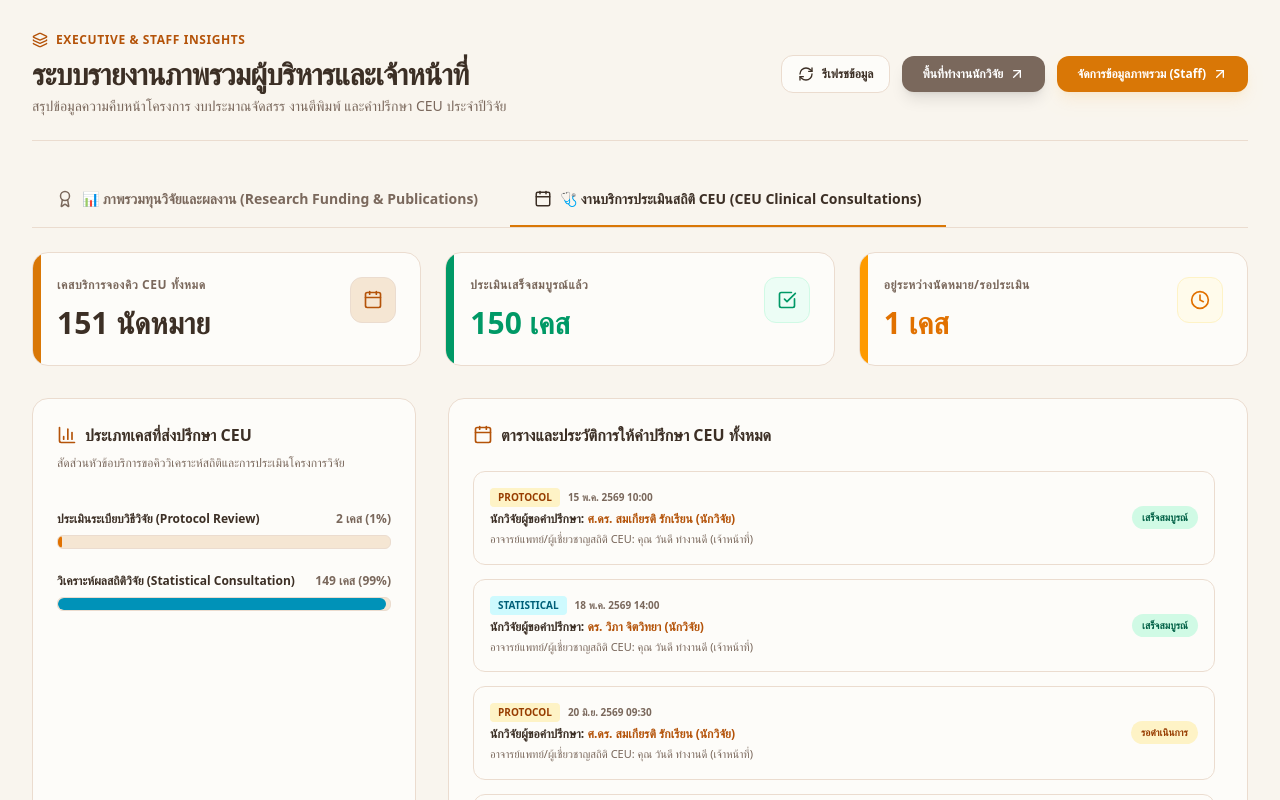
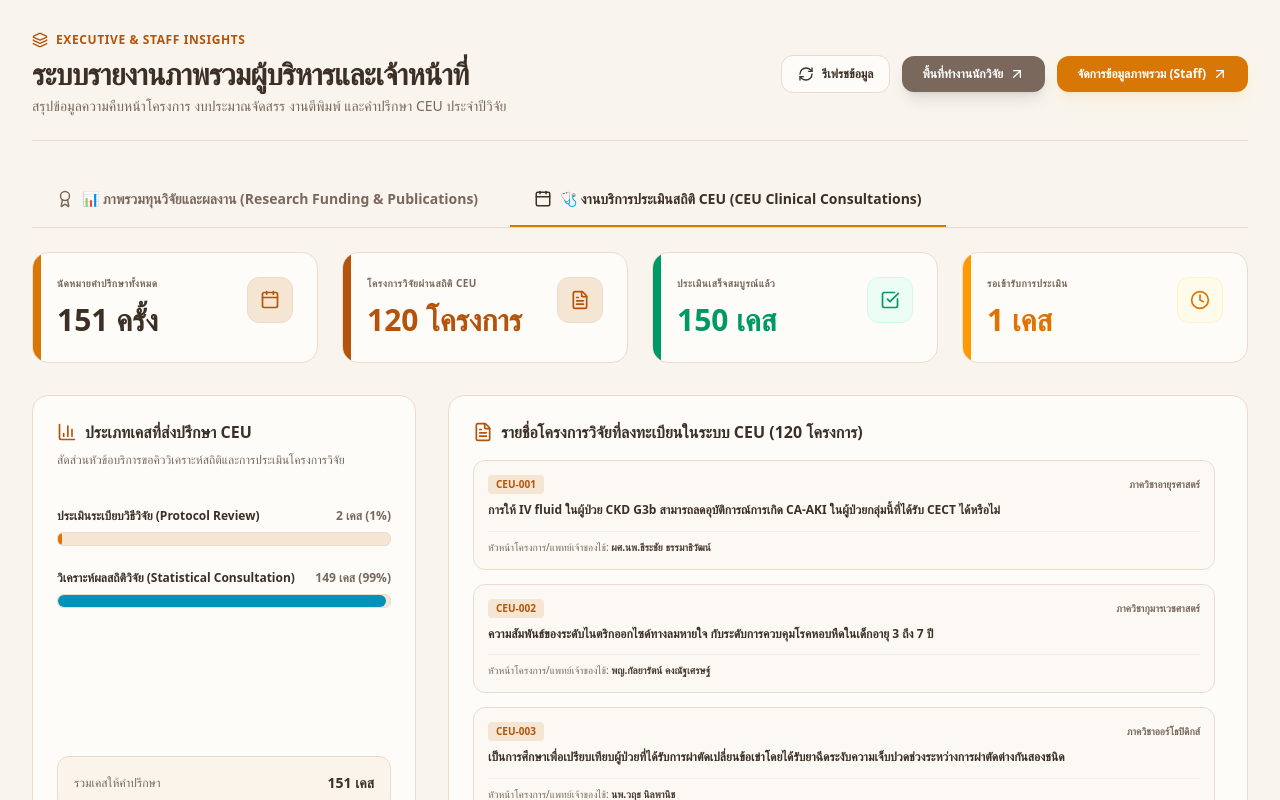
Before and after one commit to SolarXtr/iram-services, a Next.js app: page /dashboard in a window 1280 px wide. Both pictures are taken after a click on the button "🩺 งานบริการประเมินสถิติ CEU (CEU Clinical Consultations)". Shown: the top 800 px of the page. Built offline with nearby package versions, Linux system fonts and the light colour scheme.

Commit message:
Classify and separate CEU Consultation projects from Research Funding projects on Dashboard, Admin, and Workspace views

```diff
--- a/src/app/dashboard/page.tsx
+++ b/src/app/dashboard/page.tsx
@@ -28,6 +28,11 @@ interface Project {
   startDate: string;
   endDate: string;
   department?: string | null;
+  leaderId?: string;
+  leader?: {
+    name: string;
+    isDeleted?: boolean;
+  } | null;
 }
 
 interface Publication {
@@ -95,10 +100,14 @@ export default function ExecutiveDashboard() {
     return new Intl.NumberFormat('th-TH', { style: 'currency', currency: 'THB', maximumFractionDigits: 0 }).format(val);
   };
 
+  // Separate projects based on CEU imported vs manually proposed funding projects
+  const fundingProjects = projects.filter(p => !p.id.startsWith('CEU-'));
+  const ceuProjects = projects.filter(p => p.id.startsWith('CEU-'));
+
   // 1. Calculations for Summary Cards
-  const totalProjects = projects.length;
-  const totalBudgetInitial = projects.reduce((sum, p) => sum + p.budgetInitial, 0);
-  const totalBudgetSpent = projects.reduce((sum, p) => sum + p.budgetSpent, 0);
+  const totalProjects = fundingProjects.length;
+  const totalBudgetInitial = fundingProjects.reduce((sum, p) => sum + p.budgetInitial, 0);
+  const totalBudgetSpent = fundingProjects.reduce((sum, p) => sum + p.budgetSpent, 0);
 
   // Publications published this year
   const currentYear = new Date().getFullYear();
@@ -114,7 +123,7 @@ export default function ExecutiveDashboard() {
 
   // 2. Budget Chart Calculations (Initial vs Spent by Department)
   const deptBudgetMap: { [key: string]: { initial: number; spent: number } } = {};
-  projects.forEach(p => {
+  fundingProjects.forEach(p => {
     const dept = p.department || 'ทั่วไป/ไม่ระบุ';
     if (!deptBudgetMap[dept]) {
       deptBudgetMap[dept] = { initial: 0, spent: 0 };
@@ -150,11 +159,11 @@ export default function ExecutiveDashboard() {
 
   // 4. Project Status Counts
   const projectStatusCounts = {
-    PROPOSED: projects.filter(p => p.status === 'PROPOSED').length,
-    APPROVED: projects.filter(p => p.status === 'APPROVED').length,
-    ONGOING: projects.filter(p => p.status === 'ONGOING').length,
-    COMPLETED: projects.filter(p => p.status === 'COMPLETED').length,
-    TERMINATED: projects.filter(p => p.status === 'TERMINATED').length,
+    PROPOSED: fundingProjects.filter(p => p.status === 'PROPOSED').length,
+    APPROVED: fundingProjects.filter(p => p.status === 'APPROVED').length,
+    ONGOING: fundingProjects.filter(p => p.status === 'ONGOING').length,
+    COMPLETED: fundingProjects.filter(p => p.status === 'COMPLETED').length,
+    TERMINATED: fundingProjects.filter(p => p.status === 'TERMINATED').length,
   };
 
   // 5. Presentations Status
@@ -446,7 +455,7 @@ export default function ExecutiveDashboard() {
             {/* List of high-budget ongoing projects */}
             <div className="space-y-3 pt-2">
               <h4 className="text-xs font-bold text-[#7a685c] uppercase tracking-wider">โครงการสำคัญที่กำลังดำเนินการ (Top Budget)</h4>
-              {projects
+              {fundingProjects
                 .filter(p => p.status === 'ONGOING')
                 .slice(0, 3)
                 .map(p => (
@@ -518,13 +527,13 @@ export default function ExecutiveDashboard() {
         {activeDashboardTab === 'ceu' && (
           <div className="space-y-8 animate-fadeIn">
             {/* Summary Cards */}
-            <div className="grid grid-cols-1 md:grid-cols-3 gap-6">
+            <div className="grid grid-cols-1 sm:grid-cols-2 lg:grid-cols-4 gap-6">
               <div className="bg-[#fdfcf9] border border-[#ebdccf] p-6 rounded-2xl relative overflow-hidden">
                 <div className="absolute top-0 left-0 w-2 h-full bg-[#d97706]"></div>
                 <div className="flex justify-between items-start">
                   <div>
-                    <span className="text-xs text-[#7a685c] font-semibold block uppercase tracking-wider">เคสบริการจองคิว CEU ทั้งหมด</span>
-                    <span className="text-3xl font-extrabold text-[#3c2f25] mt-3 block">{consultations.length} นัดหมาย</span>
+                    <span className="text-xs text-[#7a685c] font-semibold block uppercase tracking-wider text-[10px]">นัดหมายคำปรึกษาทั้งหมด</span>
+                    <span className="text-3xl font-extrabold text-[#3c2f25] mt-3 block">{consultations.length} ครั้ง</span>
                   </div>
                   <div className="bg-[#f5e6d3] text-[#b45309] p-3 rounded-xl border border-[#ebdccf]">
                     <Calendar className="h-5 w-5" />
@@ -533,10 +542,23 @@ export default function ExecutiveDashboard() {
               </div>
 
               <div className="bg-[#fdfcf9] border border-[#ebdccf] p-6 rounded-2xl relative overflow-hidden">
+                <div className="absolute top-0 left-0 w-2 h-full bg-[#b45309]"></div>
+                <div className="flex justify-between items-start">
+                  <div>
+                    <span className="text-xs text-[#7a685c] font-semibold block uppercase tracking-wider text-[10px]">โครงการวิจัยผ่านสถิติ CEU</span>
+                    <span className="text-3xl font-extrabold text-[#b45309] mt-3 block">{ceuProjects.length} โครงการ</span>
+                  </div>
+                  <div className="bg-[#f5e6d3] text-[#b45309] p-3 rounded-xl border border-[#ebdccf]">
+                    <FileText className="h-5 w-5" />
+                  </div>
+                </div>
+              </div>
+
+              <div className="bg-[#fdfcf9] border border-[#ebdccf] p-6 rounded-2xl relative overflow-hidden">
                 <div className="absolute top-0 left-0 w-2 h-full bg-emerald-600"></div>
                 <div className="flex justify-between items-start">
                   <div>
-                    <span className="text-xs text-[#7a685c] font-semibold block uppercase tracking-wider">ประเมินเสร็จสมบูรณ์แล้ว</span>
+                    <span className="text-xs text-[#7a685c] font-semibold block uppercase tracking-wider text-[10px]">ประเมินเสร็จสมบูรณ์แล้ว</span>
                     <span className="text-3xl font-extrabold text-emerald-600 mt-3 block">{consultations.filter(c => c.status === 'COMPLETED').length} เคส</span>
                   </div>
                   <div className="bg-emerald-50 text-emerald-600 p-3 rounded-xl border border-emerald-100">
@@ -549,7 +571,7 @@ export default function ExecutiveDashboard() {
                 <div className="absolute top-0 left-0 w-2 h-full bg-amber-500"></div>
                 <div className="flex justify-between items-start">
                   <div>
-                    <span className="text-xs text-[#7a685c] font-semibold block uppercase tracking-wider">อยู่ระหว่างนัดหมาย/รอประเมิน</span>
+                    <span className="text-xs text-[#7a685c] font-semibold block uppercase tracking-wider text-[10px]">รอเข้ารับการประเมิน</span>
                     <span className="text-3xl font-extrabold text-amber-600 mt-3 block">{consultations.filter(c => c.status === 'SCHEDULED').length} เคส</span>
                   </div>
                   <div className="bg-amber-50 text-amber-600 p-3 rounded-xl border border-amber-100">
@@ -562,7 +584,8 @@ export default function ExecutiveDashboard() {
             {/* CEU Charts and Lists Grid */}
             <div className="grid grid-cols-1 lg:grid-cols-3 gap-8">
               {/* Type breakdown */}
-              <div className="bg-[#fdfcf9] border border-[#ebdccf] p-6 rounded-2xl">
+              <div className="bg-[#fdfcf9] border border-[#ebdccf] p-6 rounded-2xl flex flex-col justify-between">
+                <div>
                   <h3 className="text-base font-bold text-[#3c2f25] mb-2 flex items-center gap-2">
                     <BarChart3 className="h-5 w-5 text-[#b45309]" />
                     <span>ประเภทเคสที่ส่งปรึกษา CEU</span>
@@ -591,8 +614,42 @@ export default function ExecutiveDashboard() {
                   </div>
                 </div>
 
+                <div className="bg-[#f5e6d3]/40 p-4 rounded-xl border border-[#ebdccf] mt-6 flex items-center justify-between text-xs text-[#7a685c]">
+                  <span>รวมเคสให้คำปรึกษา</span>
+                  <span className="text-sm font-bold text-[#3c2f25]">{consultations.length} เคส</span>
+                </div>
+              </div>
+
+              {/* CEU Projects list */}
+              <div className="bg-[#fdfcf9] border border-[#ebdccf] p-6 rounded-2xl lg:col-span-2">
+                <h3 className="text-base font-bold text-[#3c2f25] mb-4 flex items-center gap-2">
+                  <FileText className="h-5 w-5 text-[#b45309]" />
+                  <span>รายชื่อโครงการวิจัยที่ลงทะเบียนในระบบ CEU ({ceuProjects.length} โครงการ)</span>
+                </h3>
+
+                <div className="space-y-3.5 max-h-[350px] overflow-y-auto pr-2">
+                  {ceuProjects.length === 0 ? (
+                    <p className="text-xs text-[#7a685c] text-center py-12">ไม่มีข้อมูลโครงการ CEU</p>
+                  ) : (
+                    ceuProjects.map(p => (
+                      <div key={p.id} className="p-3.5 bg-[#f9f5ee]/40 border border-[#ebdccf] rounded-xl hover:border-[#b45309] transition-all">
+                        <div className="flex justify-between items-center">
+                          <span className="text-[10px] bg-[#f5e6d3] text-[#b45309] px-2 py-0.5 rounded font-bold">{p.id}</span>
+                          <span className="text-[10px] text-[#7a685c] font-semibold">{p.department}</span>
+                        </div>
+                        <h4 className="text-xs font-bold text-[#3c2f25] mt-2 leading-snug">{p.title}</h4>
+                        <div className="flex justify-between items-center text-[10px] text-[#7a685c] mt-3 pt-2 border-t border-[#ebdccf]/40">
+                          <span>หัวหน้าโครงการ/แพทย์เจ้าของไข้: <span className="font-bold text-[#4c3c31]">{p.leader?.name || 'ไม่ระบุ'}</span></span>
+                        </div>
+                      </div>
+                    ))
+                  )}
+                </div>
+              </div>
+            </div>
+
             {/* Consultation timeline list */}
-              <div className="bg-[#fdfcf9] border border-[#ebdccf] p-6 rounded-2xl lg:col-span-2">
+            <div className="bg-[#fdfcf9] border border-[#ebdccf] p-6 rounded-2xl">
               <h3 className="text-base font-bold text-[#3c2f25] mb-6 flex items-center gap-2">
                 <Calendar className="h-5 w-5 text-[#b45309]" />
                 <span>ตารางและประวัติการให้คำปรึกษา CEU ทั้งหมด</span>
@@ -637,7 +694,6 @@ export default function ExecutiveDashboard() {
               </div>
             </div>
           </div>
-          </div>
         )}
 
       </div>
--- a/src/app/my-workspace/page.tsx
+++ b/src/app/my-workspace/page.tsx
@@ -232,7 +232,7 @@ export default function ResearcherWorkspace() {
   };
 
   // Filters by selected researcher
-  const myProjects = projects.filter(p => p.leaderId === selectedResearcherId);
+  const myProjects = projects.filter(p => p.leaderId === selectedResearcherId && !p.id.startsWith('CEU-'));
   const myPublications = publications.filter(p => p.authorId === selectedResearcherId);
   const myPresentations = presentations.filter(p => p.presenterId === selectedResearcherId);
 
--- a/src/app/page.tsx
+++ b/src/app/page.tsx
@@ -130,7 +130,7 @@ export default function ResearchManagementDashboard() {
 
   // Active / Deleted Sub-tabs States
   const [usersSubTab, setUsersSubTab] = useState<'active' | 'deleted'>('active');
-  const [projectsSubTab, setProjectsSubTab] = useState<'active' | 'deleted'>('active');
+  const [projectsSubTab, setProjectsSubTab] = useState<'active' | 'ceu' | 'deleted'>('active');
   const [publicationsSubTab, setPublicationsSubTab] = useState<'active' | 'deleted'>('active');
   const [consultationsSubTab, setConsultationsSubTab] = useState<'active' | 'deleted'>('active');
 
@@ -1297,7 +1297,17 @@ export default function ResearchManagementDashboard() {
                         : 'border-transparent text-[#7a685c] hover:text-[#4c3c31]'
                     }`}
                   >
-                    โครงการทั้งหมด ({projects.filter(p => !p.isDeleted).length})
+                    โครงการขอรับทุน ({projects.filter(p => !p.isDeleted && !p.id.startsWith('CEU-')).length})
+                  </button>
+                  <button
+                    onClick={() => setProjectsSubTab('ceu')}
+                    className={`px-4 py-2 text-sm font-semibold border-b-2 transition-all ${
+                      projectsSubTab === 'ceu'
+                        ? 'border-[#d97706] text-[#d97706]'
+                        : 'border-transparent text-[#7a685c] hover:text-[#4c3c31]'
+                    }`}
+                  >
+                    โครงการในระบบ CEU ({projects.filter(p => !p.isDeleted && p.id.startsWith('CEU-')).length})
                   </button>
                   <button
                     onClick={() => setProjectsSubTab('deleted')}
@@ -1347,7 +1357,10 @@ export default function ResearchManagementDashboard() {
                   .filter((p) => {
                     const matchQuery = p.title.toLowerCase().includes(searchQuery.toLowerCase());
                     const matchStatus = statusFilter === 'ALL' || p.status === statusFilter;
-                    const matchesSubTab = projectsSubTab === 'active' ? !p.isDeleted : p.isDeleted;
+                    const matchesSubTab =
+                      projectsSubTab === 'active' ? (!p.isDeleted && !p.id.startsWith('CEU-')) :
+                      projectsSubTab === 'ceu' ? (!p.isDeleted && p.id.startsWith('CEU-')) :
+                      p.isDeleted;
                     return matchQuery && matchStatus && matchesSubTab;
                   })
                   .map((p) => (
```
Lines whose indentation alone changed are shown as unchanged.
